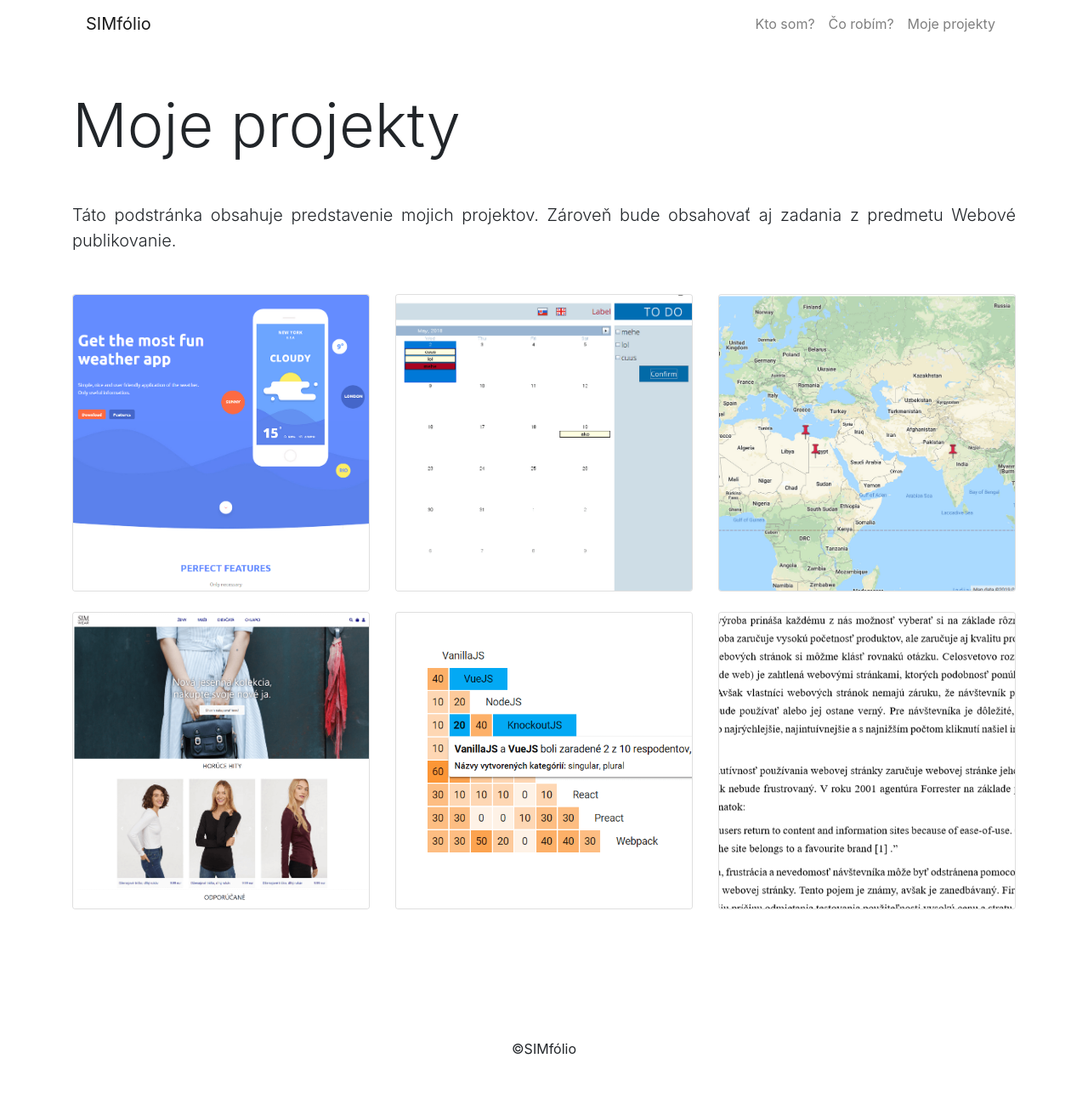
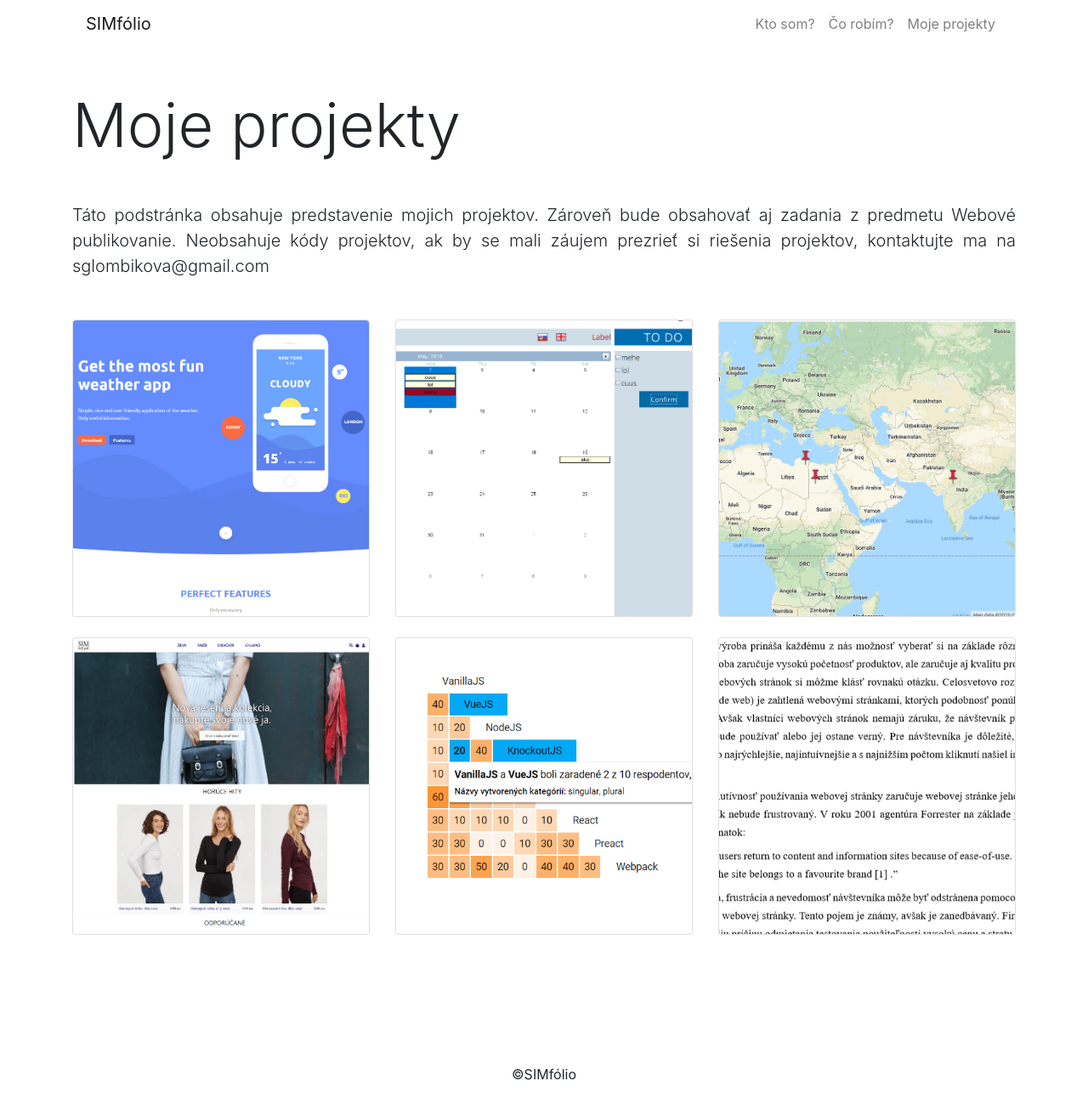
Before and after one commit to SimonaGlom/SimonaGlom.github.io, a Jekyll site: the page built from project-items/index.html, in a window 1280 px wide and 1292 px high. Shown: the whole window at 85% size. Built offline with Jekyll 4.4.1, drawn with Linux system fonts in a browser that asks for light colours; nearby versions of some CDN libraries; some web fonts are replaced.

Commit message:
UPDATED: content of my personal profil updated

```diff
--- a/project-items/index.html
+++ b/project-items/index.html
@@ -6,7 +6,9 @@ permalink: /projects/
 <section class="mb-3 mt-5">
     <h2 class="display-3 mb-5">Moje projekty</h2>
     <p class="font-weight-light lead">Táto podstránka obsahuje predstavenie mojich projektov. Zároveň bude obsahovať
-        aj zadania z predmetu Webové publikovanie.</p>
+        aj zadania z predmetu Webové publikovanie.
+    Neobsahuje kódy projektov, ak by se mali záujem prezrieť si riešenia projektov, kontaktujte ma na <span>sglombikova@gmail.com</span>
+    </p>
 </section>
 <div class="row mt-5">
     {% for project in site.projects %}
```
Also changed, not shown: images/uxtweak1.png.
